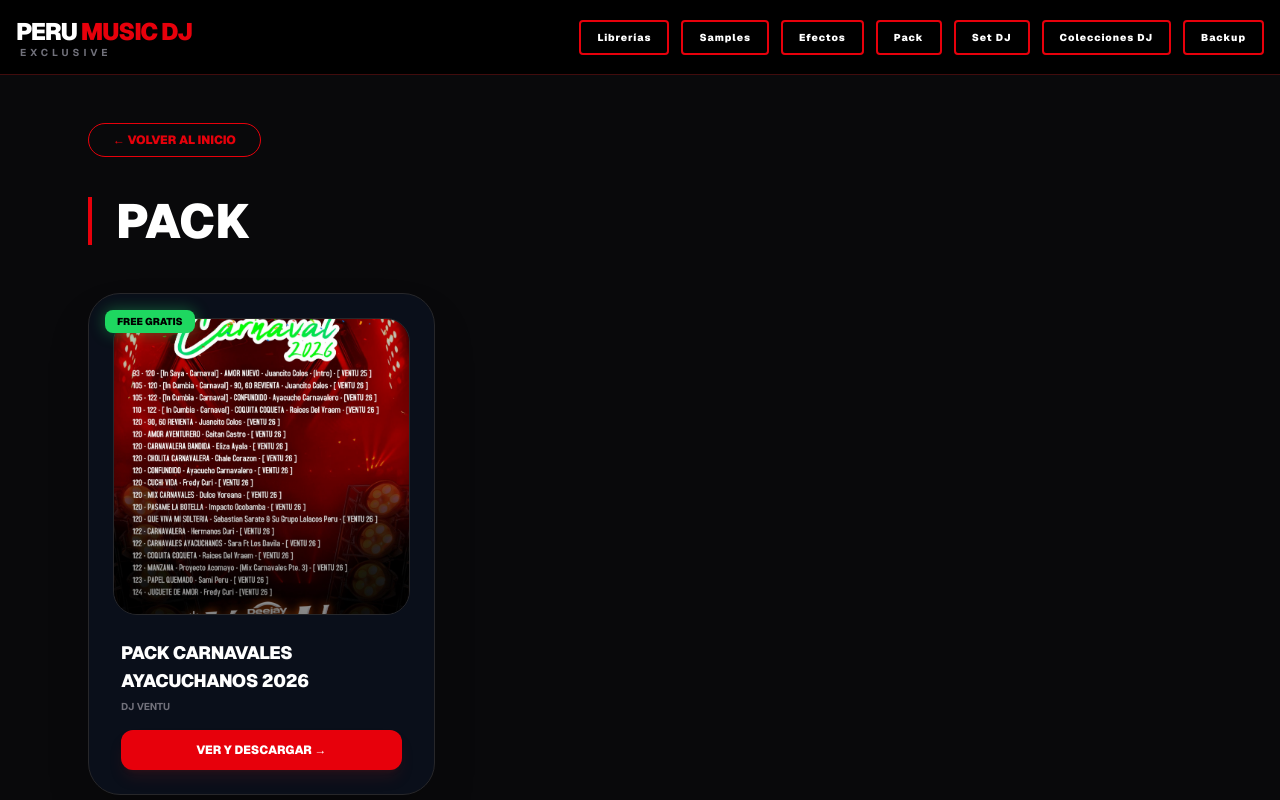
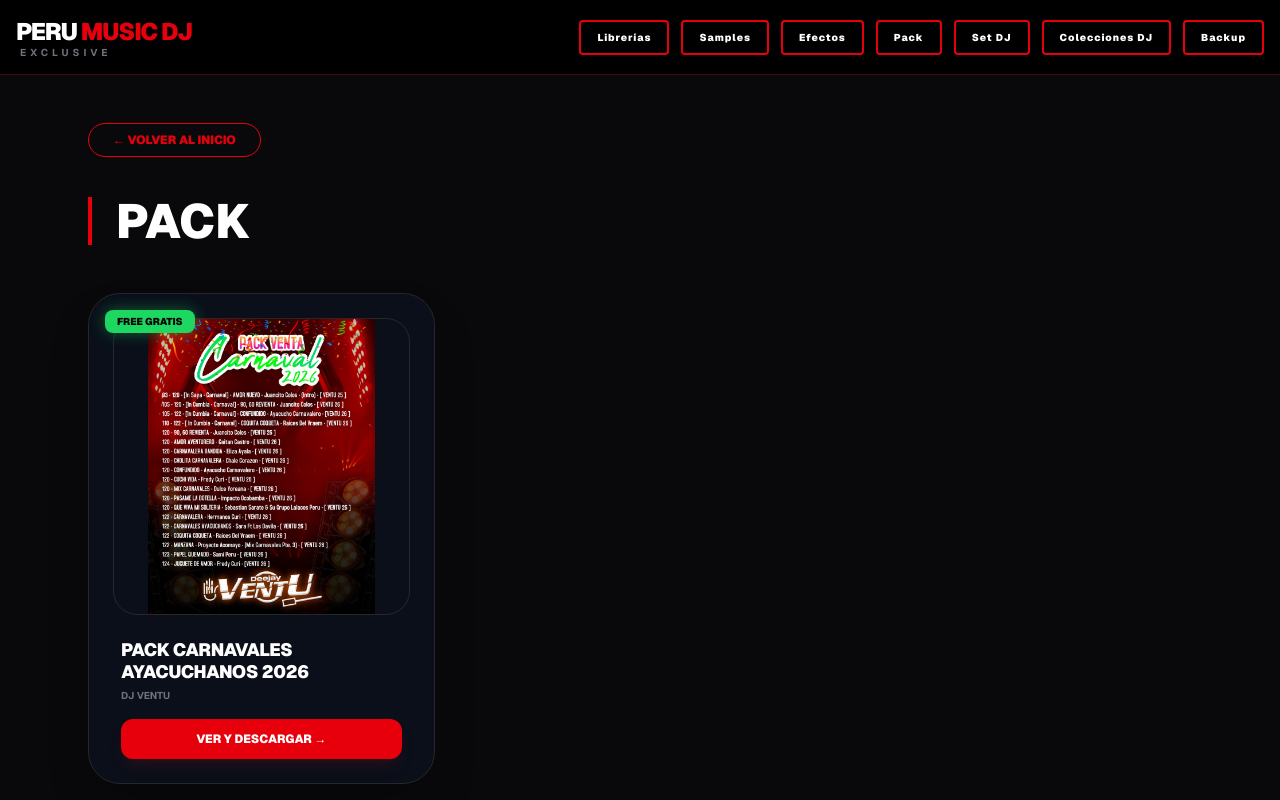
Before and after one commit to Edison-Bits/global-music-dj, a Next.js app: page / in a window 1280 px wide. Both pictures are taken after a click on the button "Pack". Shown: the top 800 px of the page. Built offline with nearby package versions, Linux system fonts and the light colour scheme.

Commit message:
Imagen del pack ahora se ve completa y centrada

```diff
--- a/app/page.tsx
+++ b/app/page.tsx
@@ -2,7 +2,7 @@
 import { useState } from 'react';
 
 export default function Home() {
-  // AQUÍ ESTÁ LA CORRECCIÓN DE LAS LÍNEAS ROJAS (<string | null>)
+  // Estado corregido para evitar líneas rojas
   const [seccionAbierta, setSeccionAbierta] = useState<string | null>(null);
 
   const cerrarSeccion = () => setSeccionAbierta(null);
@@ -13,6 +13,7 @@ export default function Home() {
       <nav className="p-4 bg-black/95 backdrop-blur-md border-b border-red-900/50 sticky top-0 z-50">
         <div className="max-w-7xl mx-auto flex justify-between items-center">
 
+          {/* Logo PERU MUSIC DJ */}
           <div className="flex flex-col leading-none cursor-pointer" onClick={cerrarSeccion}>
             <h1 className="text-xl md:text-2xl font-black tracking-tighter text-white uppercase">
               PERU <span className="text-red-600">MUSIC DJ</span>
@@ -20,6 +21,7 @@ export default function Home() {
             <span className="text-[10px] uppercase tracking-[0.4em] text-zinc-500 font-bold ml-1">exclusive</span>
           </div>
 
+          {/* Menú de Botones */}
           <div className="hidden lg:flex space-x-3 text-[10px] font-black uppercase tracking-widest items-center">
             <button onClick={() => setSeccionAbierta('Librerías')} className="border-2 border-red-600 px-4 py-2 rounded-sm bg-black hover:bg-red-600 transition-all duration-300">Librerías</button>
             <button onClick={() => setSeccionAbierta('Samples')} className="border-2 border-red-600 px-4 py-2 rounded-sm bg-black hover:bg-red-600 transition-all duration-300">Samples</button>
@@ -33,6 +35,7 @@ export default function Home() {
       </nav>
 
       {!seccionAbierta ? (
+        /* PORTADA PRINCIPAL */
         <header className="py-40 px-6 text-center bg-cover bg-center bg-no-repeat relative" style={{ backgroundImage: "url('/fondo.avif')" }}>
           <div className="absolute inset-0 bg-black/70 z-0"></div>
           <div className="relative z-10">
@@ -42,6 +45,7 @@ export default function Home() {
           <p className="text-lg text-white max-w-2xl mx-auto mb-12 font-black drop-shadow-[0_0_15px_rgba(255,255,255,1)] relative z-10">La central de recursos más completa para el DJ peruano.</p>
         </header>
       ) : (
+        /* VISTA DE SECCIÓN AL INGRESAR */
         <div className="max-w-6xl mx-auto px-6 py-12 animate-in fade-in duration-500">
           <button onClick={cerrarSeccion} className="mb-10 text-red-600 hover:text-white font-black uppercase text-xs border border-red-600 px-6 py-2 rounded-full transition-all">
             ← VOLVER AL INICIO
@@ -51,24 +55,24 @@ export default function Home() {
 
           <div className="grid grid-cols-1 md:grid-cols-3 gap-8">
             {seccionAbierta === 'Pack' ? (
-              /* TARJETA CON LA FOTO QUE SUBISTE */
+              /* TARJETA CON LA FOTO COMPLETA Y CENTRADA */
               <div className="bg-[#0a0f1a] border border-zinc-800 p-6 rounded-[2rem] relative group hover:border-[#1ed760]/50 transition-all shadow-2xl overflow-hidden">
                 <div className="absolute top-4 left-4 bg-[#1ed760] text-black text-[10px] font-black px-3 py-1 rounded-lg z-20 shadow-[0_0_15px_rgba(30,215,96,0.4)]">
                   FREE GRATIS
                 </div>
 
-                {/* AQUÍ VA TU IMAGEN */}
-                <div className="aspect-square w-full mb-6 overflow-hidden rounded-3xl border border-zinc-800 bg-black relative">
+                {/* CONTENEDOR DE LA IMAGEN CENTRADA */}
+                <div className="aspect-square w-full mb-6 overflow-hidden rounded-3xl border border-zinc-800 relative flex items-center justify-center">
                   <img
                     src="/portada-ayacucho.jpg"
                     alt="Portada DJ Ventu"
-                    className="w-full h-full object-cover transition-transform duration-500 group-hover:scale-110"
+                    // Se usa object-contain para que se vea toda la imagen sin cortarse
+                    className="w-full h-full object-contain transition-transform duration-500 group-hover:scale-105"
                   />
-                  <div className="absolute inset-0 bg-gradient-to-t from-black/80 via-transparent to-transparent opacity-60"></div>
                 </div>
 
                 <div className="text-left px-2">
-                  <h4 className="text-white font-black text-lg mb-1 uppercase tracking-tight">PACK CARNAVALES AYACUCHANOS 2026</h4>
+                  <h4 className="text-white font-black text-lg mb-1 uppercase tracking-tight leading-tight">PACK CARNAVALES AYACUCHANOS 2026</h4>
                   <p className="text-zinc-500 text-[10px] font-bold mb-4 uppercase">DJ VENTU</p>
                   <a href="#" className="bg-red-600 text-white font-black text-xs uppercase py-3 rounded-xl flex items-center justify-center gap-2 hover:bg-red-700 transition-all shadow-lg shadow-red-900/20">
                     VER Y DESCARGAR →
@@ -76,6 +80,7 @@ export default function Home() {
                 </div>
               </div>
             ) : (
+              /* ESPACIOS VACÍOS PARA OTRAS SECCIONES */
               [1, 2, 3].map((i) => (
                 <div key={i} className="bg-[#0a0f1a] border border-zinc-900 p-6 rounded-[2rem] opacity-30">
                   <div className="aspect-square bg-zinc-950 rounded-3xl border border-zinc-900 mb-6 flex items-center justify-center text-zinc-800 font-black uppercase text-[10px] tracking-widest">
```
